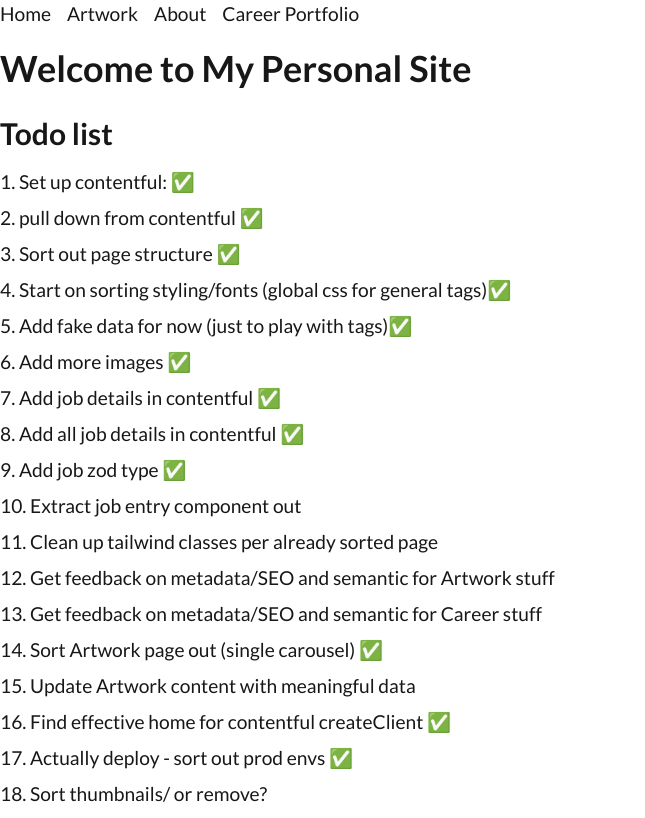
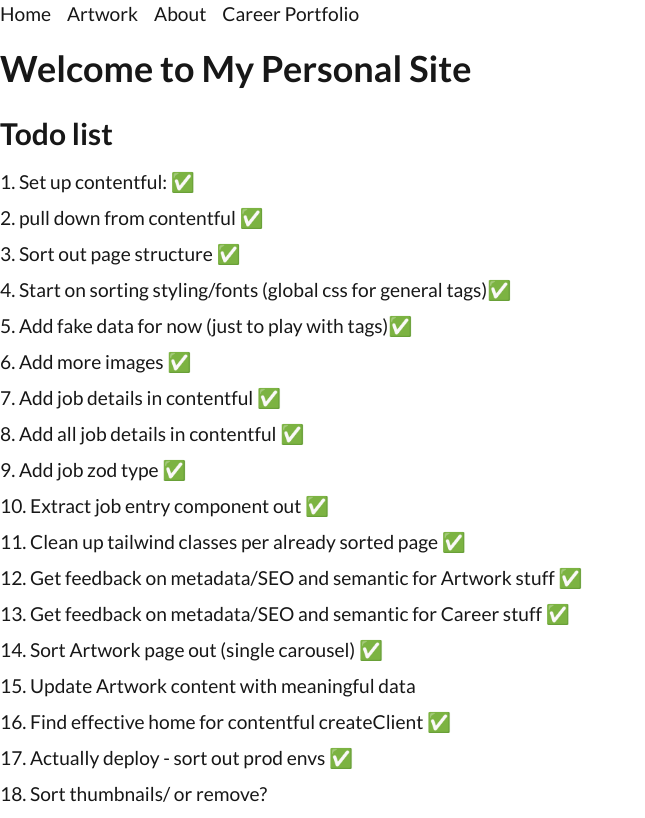
Before and after one commit to ShinyVerse/personal-site-creative, a Next.js app: page / in a window 1280 px wide. Shown: the whole page, without its empty margins (0-645 px from the left). Built offline with nearby package versions, Linux system fonts and the light colour scheme.

Commit message:
update parent pages

```diff
--- a/src/app/artwork/page.tsx
+++ b/src/app/artwork/page.tsx
@@ -3,6 +3,14 @@ import { Metadata } from "next";
 import { PhotoEntriesSchema } from "@/lib/photoSchemas";
 import { Carousel } from "@/app/components/ArtworkCarousel";
 import { client } from "@/lib/contentfulClient";
+import { tv } from "tailwind-variants";
+
+const artworkPageStyles = tv({
+  slots: {
+    root: "flex items-center flex-col",
+    section: "w-full h-1/2",
+  },
+});
 
 export const metadata: Metadata = {
   title: "Laura Jackson Recent Artwork",
@@ -11,6 +19,7 @@ export const metadata: Metadata = {
 };
 
 export default async function ArtworkPage() {
+  const styles = artworkPageStyles();
   const res = await client.getEntries({
     content_type: "photo",
   });
@@ -19,10 +28,10 @@ export default async function ArtworkPage() {
   const parsedPhotos = PhotoEntriesSchema.safeParse(photos);
 
   return (
-    <main className="flex items-center flex-col">
+    <main className={styles.root()}>
       <h1>Recent Artwork</h1>
       <p>Here are up to 5 of my latest pieces.</p>
-      <section className="w-full h-1/2">
+      <section className={styles.section()}>
         {parsedPhotos.data && <Carousel photos={parsedPhotos.data}></Carousel>}
       </section>
     </main>
--- a/src/app/career/page.tsx
+++ b/src/app/career/page.tsx
@@ -2,6 +2,13 @@ import { CareerEntry } from "@/app/components/CareerPage/CareerEntry";
 import { client } from "@/lib/contentfulClient";
 import { JobEntriesSchema } from "@/lib/jobEntrySchemas";
 import { Metadata } from "next";
+import { tv } from "tailwind-variants";
+
+const careerPageStyles = tv({
+  slots: {
+    root: "flex flex-col",
+  },
+});
 
 export const metadata: Metadata = {
   title: "Laura Jackson Career",
@@ -9,6 +16,7 @@ export const metadata: Metadata = {
 };
 
 export default async function CareerPage() {
+  const styles = careerPageStyles();
   const res = await client.getEntries({
     content_type: "jobEntry",
   });
@@ -19,7 +27,7 @@ export default async function CareerPage() {
   return (
     <main>
       <h1>Career Portfolio</h1>
-      <div style={{ display: "flex", flexDirection: "column" }}>
+      <div className={styles.root()}>
         {parsedJobs?.data?.map((job, idx) => (
           <CareerEntry
             key={idx}
--- a/src/app/page.tsx
+++ b/src/app/page.tsx
@@ -13,10 +13,10 @@ export default async function HomePage() {
         <li>Add job details in contentful ✅</li>
         <li>Add all job details in contentful ✅</li>
         <li>Add job zod type ✅</li>
-        <li>Extract job entry component out </li>
-        <li>Clean up tailwind classes per already sorted page</li>
-        <li>Get feedback on metadata/SEO and semantic for Artwork stuff</li>
-        <li>Get feedback on metadata/SEO and semantic for Career stuff</li>
+        <li>Extract job entry component out ✅</li>
+        <li>Clean up tailwind classes per already sorted page ✅</li>
+        <li>Get feedback on metadata/SEO and semantic for Artwork stuff ✅</li>
+        <li>Get feedback on metadata/SEO and semantic for Career stuff ✅</li>
         <li>Sort Artwork page out (single carousel) ✅</li>
         <li>Update Artwork content with meaningful data</li>
         <li>Find effective home for contentful createClient ✅</li>
```
